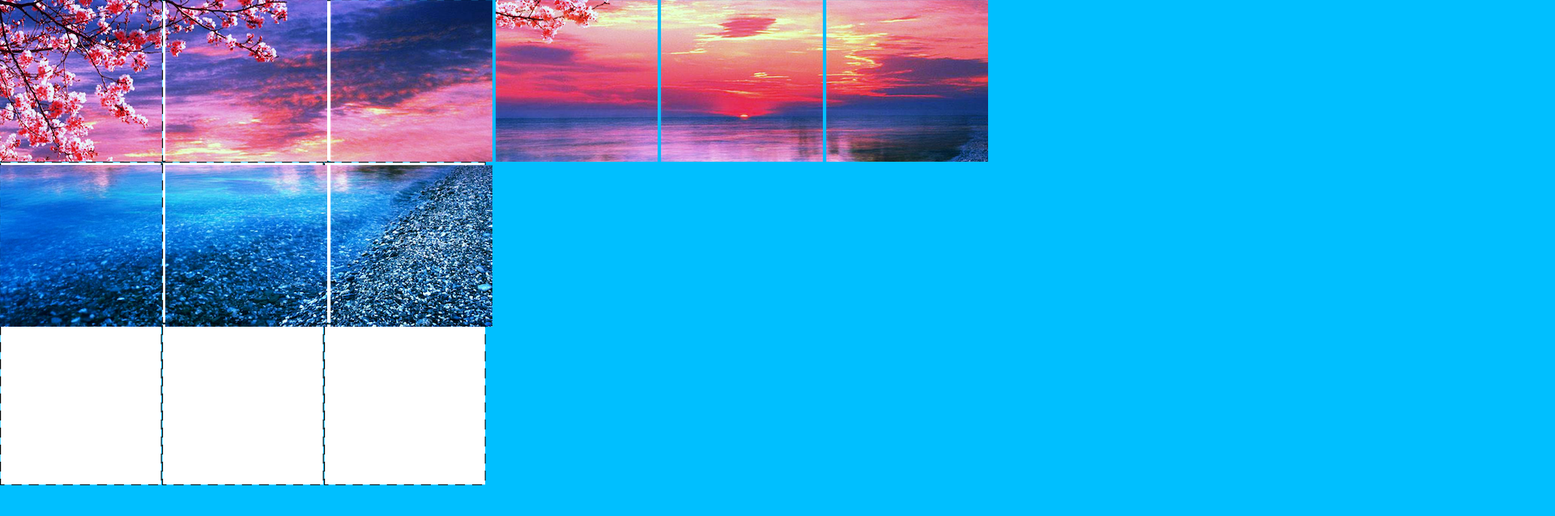
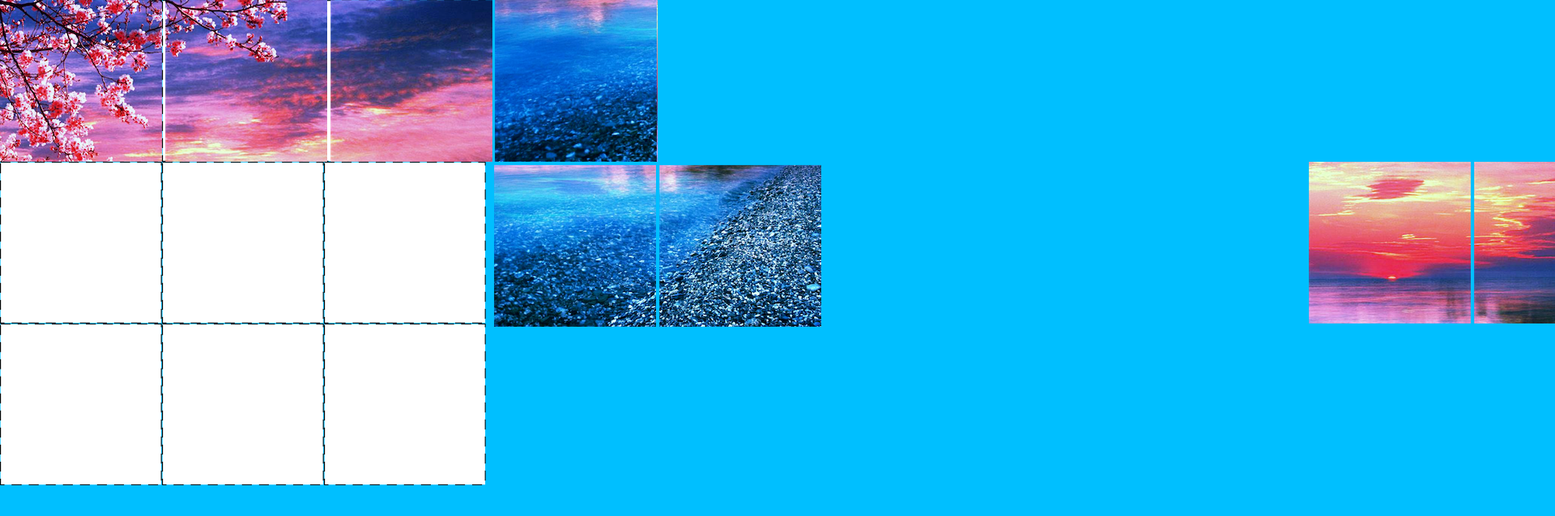
Before and after one commit to sinaresiphesihle-ITvarsity/Module-4-Assessment-2, a plain HTML site: page index.html in a window 1280 px wide. Shown: the top 638 px of the page at 81% size, 1920 px wide, since content can reach past the window. Drawn offline with Linux system fonts and the light colour scheme.

Commit message:
resubmission

```diff
--- a/style.css
+++ b/style.css
@@ -69,30 +69,33 @@ body{
 #img1-3-draggable{
     left: 610px;
     top: 0px;
-}
+}*//*
 
 
 #img2-1-draggable{
     top: 200px;
-}
+}*/
 #img2-2-draggable{
+    left: 800px;
     top: 200px;
 }
 #img2-3-draggable{
+    left: 800px;
     top: 200px;
 }
 
 
 #img3-1-draggable{
-    left: 411px;
-    top: 400px;
+    position: absolute;
+    left: 611px;
+    /*top: 400px;*/
 }
 #img3-2-draggable{
-    left: 410px;
-    top: 400px;
+    left: 610px;
+    /*top: 400px;*/
 }
 #img3-3-draggable{
-    left: 410px;
-    top: 400px;
+    left: 610px;
+    /*top: 400px;*/
 }
-*/
+/**/
```
